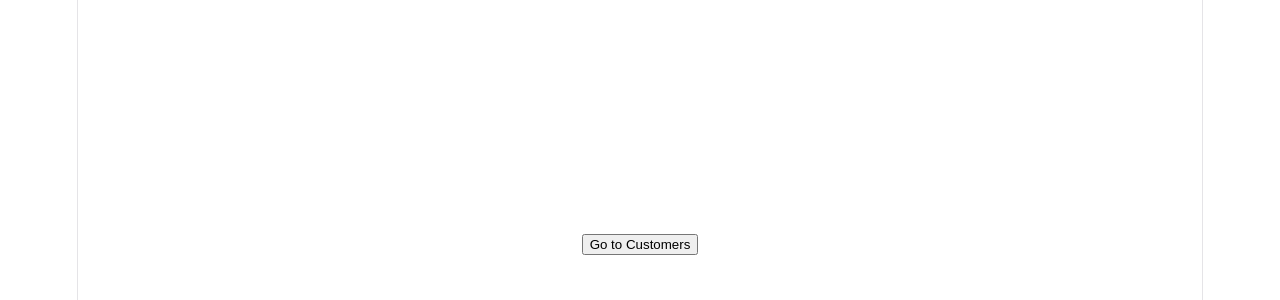
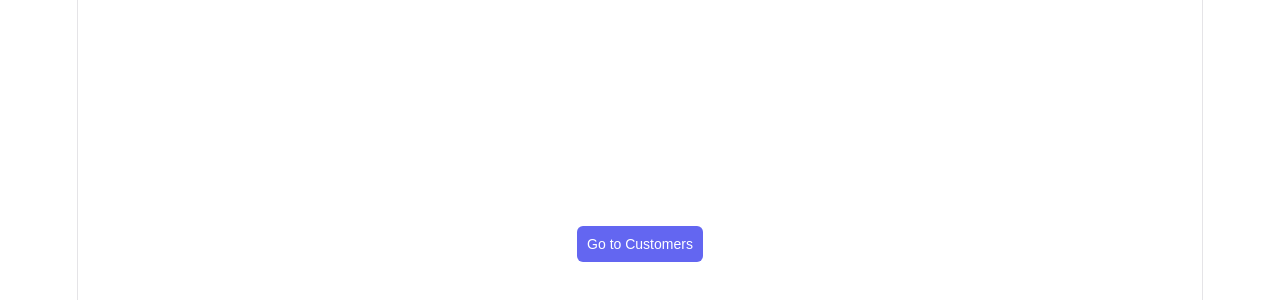
Before and after one commit to ThuloMatlala/SADCOMS, a React (Vite) app in the folder SADCOMS.Web/: page / in a window 1280 px wide. Shown: the part 156-456 px from the top of the page. Built offline with nearby package versions, Linux system fonts and the light colour scheme.

Commit message:
make button styling more generic for reuse

```diff
--- a/SADCOMS.Web/src/App.css
+++ b/SADCOMS.Web/src/App.css
@@ -47,7 +47,7 @@
   grid-column: 1 / -1;
 }
 
-.form button[type='submit'] {
+button {
   grid-column: 1 / -1;
   padding: 10px;
   background: #6366f1;
@@ -60,11 +60,11 @@
   transition: background 0.2s;
 }
 
-.form button[type='submit']:hover:not(:disabled) {
+button:hover:not(:disabled) {
   background: #4f46e5;
 }
 
-.form button[type='submit']:disabled {
+button:disabled {
   opacity: 0.6;
   cursor: not-allowed;
 }
```
